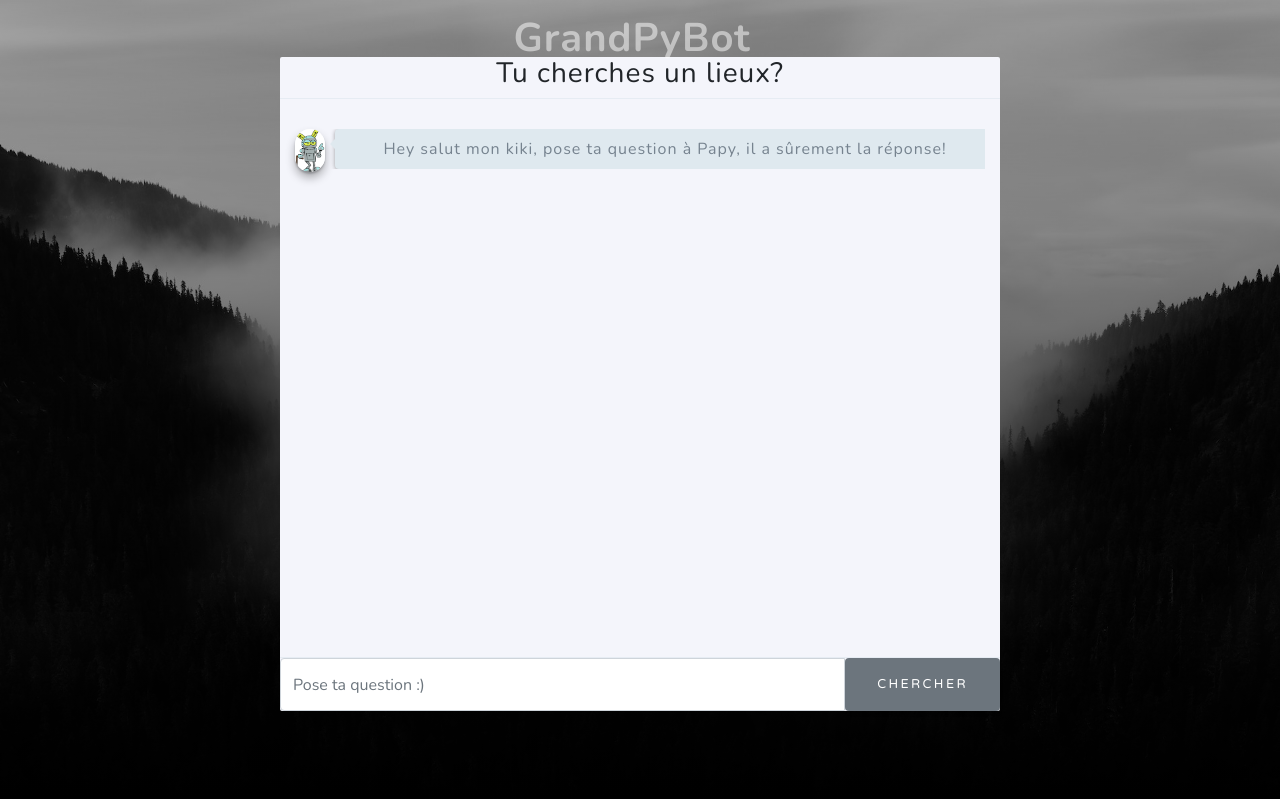
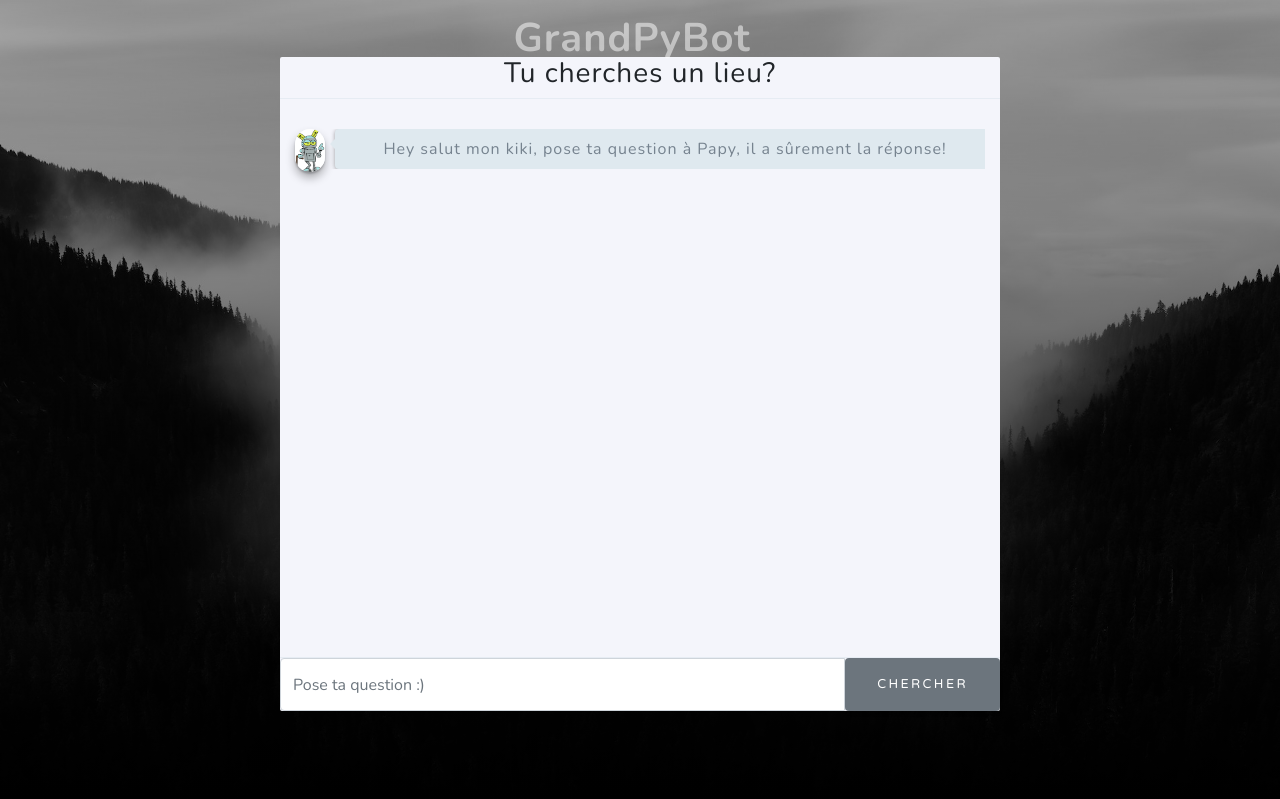
Before and after one commit to AngoGG/AngoGG-OC-P7-GranpyBot, a Flask app: page / in a window 1280 px wide. Shown: the top 799 px of the page. Run offline with Flask 2, Linux system fonts and the light colour scheme; some libraries are stand-ins or nearby versions.

Commit message:
ortograph correction

```diff
--- a/website/templates/home.html
+++ b/website/templates/home.html
@@ -37,7 +37,7 @@
                 <div class="panel">
                     <div>
                         <h3 class="panel-title">
-                            <i class="icon wb-chat-text" aria-hidden="true"></i>Tu cherches un lieux?
+                            <i class="icon wb-chat-text" aria-hidden="true"></i>Tu cherches un lieu?
                         </h3>
                     </div>
                     <div class="panel-body">
```
